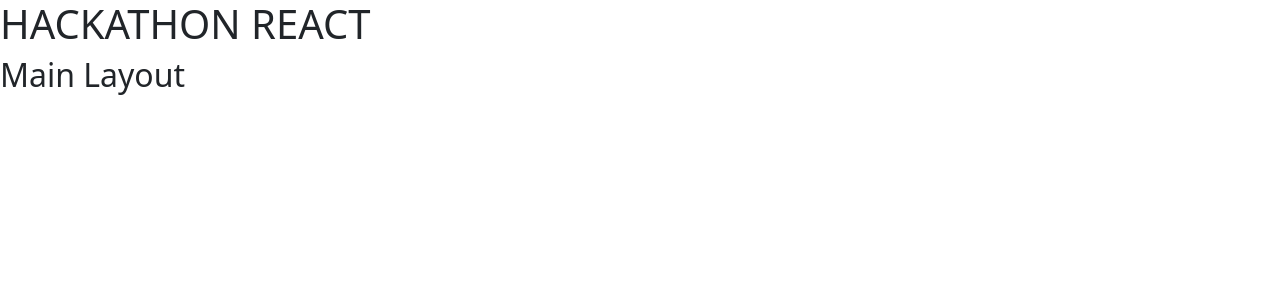
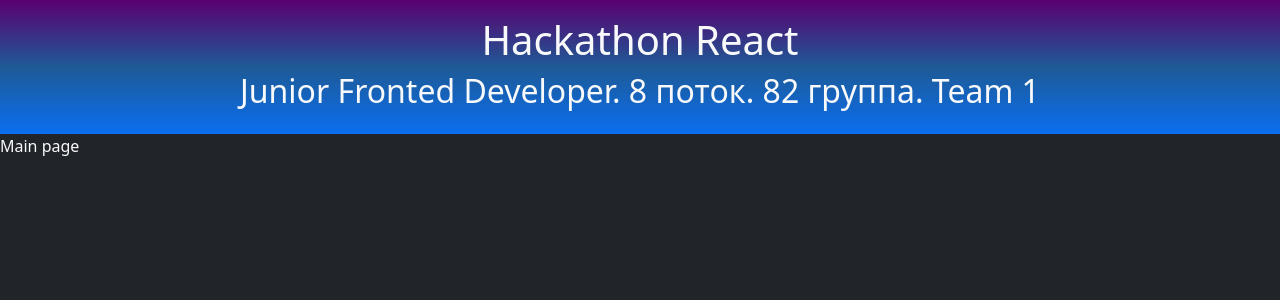
Before and after one commit to absolemDev/hackathon-react-RS, a React (Create React App) app: page / in a window 1280 px wide. Shown: the top 300 px of the page. Built offline with nearby package versions, Linux system fonts and the light colour scheme; no server answers.

Commit message:
add main page template

```diff
--- a/src/app/App.jsx
+++ b/src/app/App.jsx
@@ -12,12 +12,7 @@ function App() {
     dispatch(loadTeamList());
   }, []);
 
-  return (
-    <>
-      <h1>HACKATHON REACT</h1>
-      {elements}
-    </>
-  );
+  return <>{elements}</>;
 }
 
 export default App;
--- /dev/null
+++ b/src/app/components/page/mainPage.jsx
@@ -0,0 +1,11 @@
+import React from "react";
+
+const MainPage = () => {
+  return (
+    <>
+      <p className="text-light">Main page</p>
+    </>
+  );
+};
+
+export default MainPage;
--- a/src/app/layouts/main.jsx
+++ b/src/app/layouts/main.jsx
@@ -1,10 +1,19 @@
 import React from "react";
+import { Outlet } from "react-router-dom";
 
 const MainLayout = () => {
   return (
-    <>
-      <h2>Main Layout</h2>
-    </>
+    <div className="d-flex flex-column h-100">
+      <header className="py-3">
+        <h1 className="text-center text-light">Hackathon React</h1>
+        <h2 className="text-center text-light">
+          Junior Fronted Developer. 8 поток. 82 группа. Team 1
+        </h2>
+      </header>
+      <main className="bg-dark flex-fill">
+        <Outlet />
+      </main>
+    </div>
   );
 };
 
--- a/src/index.css
+++ b/src/index.css
@@ -1,13 +1,26 @@
 body {
   margin: 0;
-  font-family: -apple-system, BlinkMacSystemFont, 'Segoe UI', 'Roboto', 'Oxygen',
-    'Ubuntu', 'Cantarell', 'Fira Sans', 'Droid Sans', 'Helvetica Neue',
+  font-family: -apple-system, BlinkMacSystemFont, "Segoe UI", "Roboto", "Oxygen",
+    "Ubuntu", "Cantarell", "Fira Sans", "Droid Sans", "Helvetica Neue",
     sans-serif;
   -webkit-font-smoothing: antialiased;
   -moz-osx-font-smoothing: grayscale;
 }
 
 code {
-  font-family: source-code-pro, Menlo, Monaco, Consolas, 'Courier New',
+  font-family: source-code-pro, Menlo, Monaco, Consolas, "Courier New",
     monospace;
 }
+
+#root {
+  height: 100vh;
+}
+
+header {
+  background: linear-gradient(
+    to bottom,
+    rgb(90, 0, 110) 0%,
+    rgb(30, 90, 150) 50%,
+    rgb(10, 110, 240) 100%
+  );
+}
```
Also changed, not shown: src/app/routes.jsx (+6 -1 lines).
